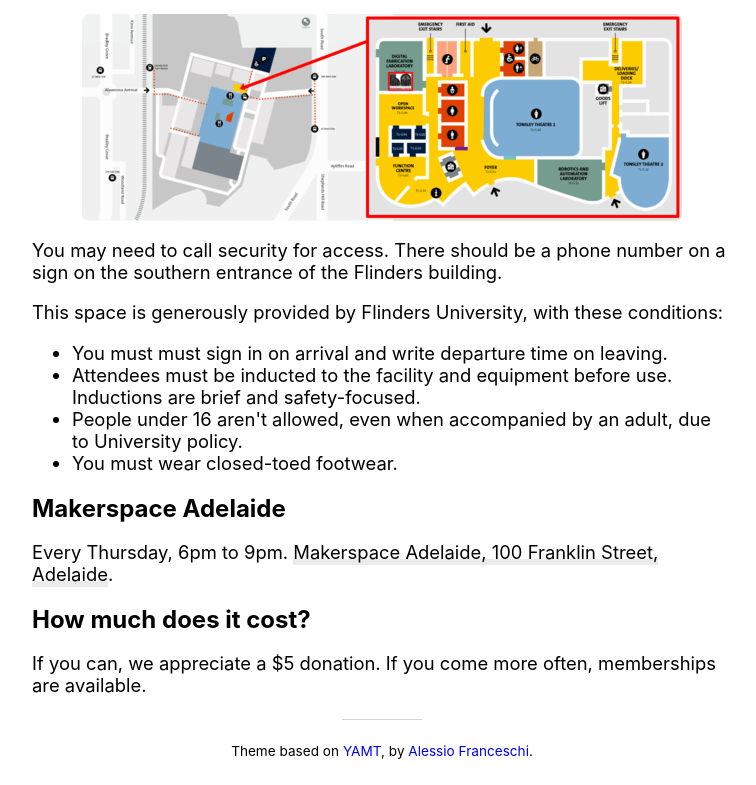
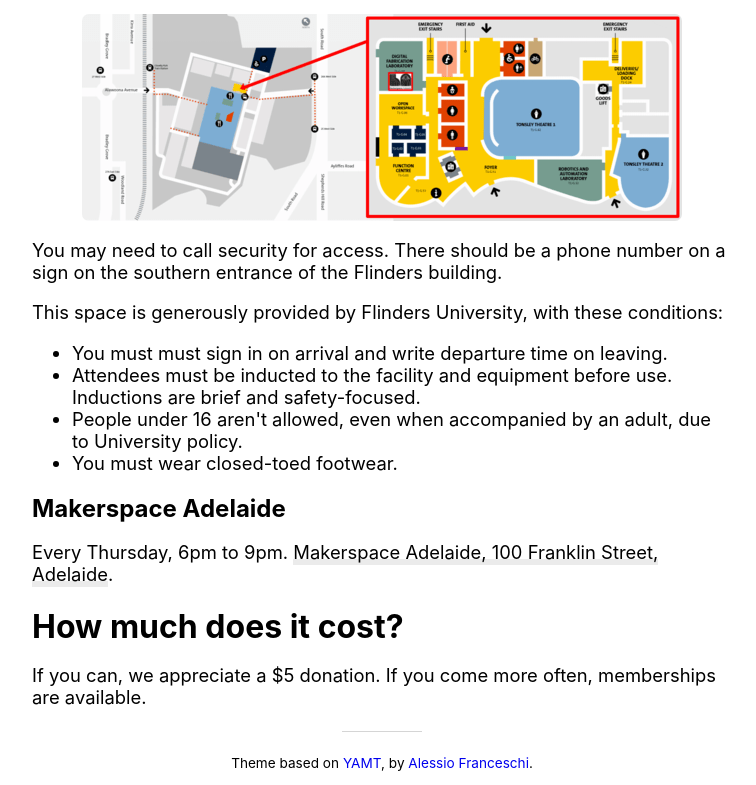
Before and after one commit to 33d/hackerspace-site-new, a plain HTML site: page index.html in a window 1280 px wide. Shown: the part 1141-1926 px from the top of the page, without its empty margins (258-1014 px from the left). Drawn offline with Linux system fonts and the light colour scheme.

Commit message:
Fix cost heading

```diff
--- a/index.html
+++ b/index.html
@@ -83,7 +83,7 @@
 
 <p>Every Thursday, 6pm to 9pm.  <a href="https://www.google.com.au/maps/place/Makerspace+Adelaide/@-34.9272143,138.5948842,19z">Makerspace Adelaide, 100 Franklin Street, Adelaide</a>.</p>
 
-	<h2>How much does it cost?</h2>
+	<h1>How much does it cost?</h1>
 
 <p>If you can, we appreciate a $5 donation.  If you come more often, memberships are available.</p>
 
```
